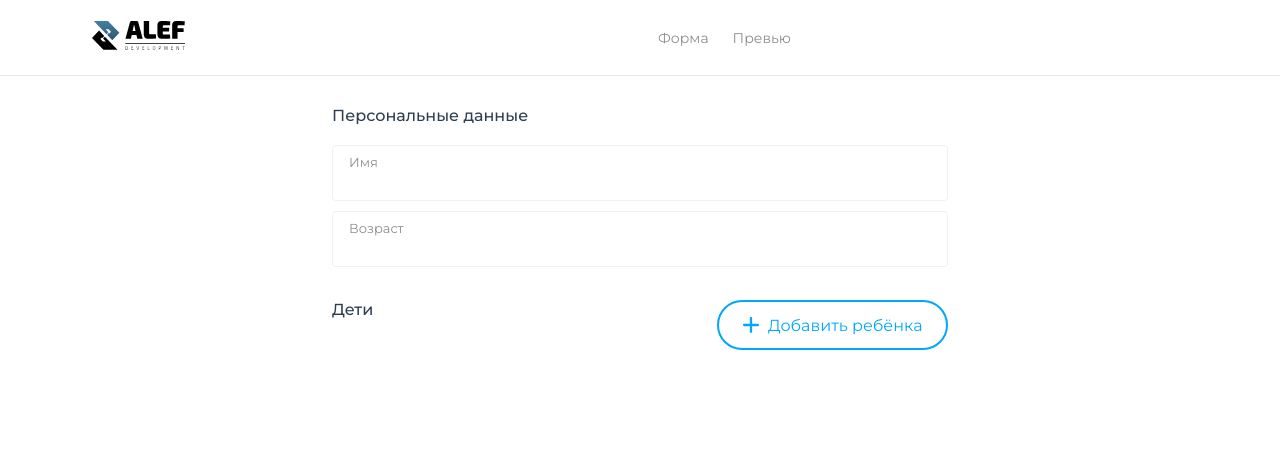
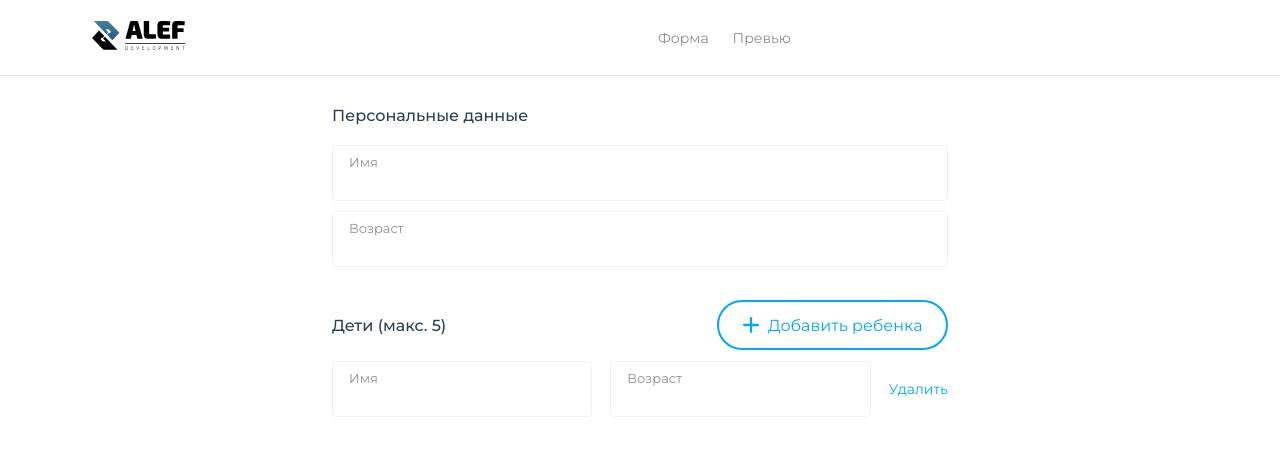
Before and after one commit to Decronus/alef-test-task, a Vue app: page / in a window 1280 px wide. Shown: the top 456 px of the page. Built offline with nearby package versions, Linux system fonts and the light colour scheme.

Commit message:
add child

```diff
--- /dev/null
+++ b/src/components/AddChildComp.vue
@@ -0,0 +1,32 @@
+<template>
+    <div class="add-child-wrap">
+        <input-comp placeholder="Имя" />
+        <input-comp placeholder="Возраст" :onlyNumbers="true" />
+        <p>Удалить</p>
+    </div>
+</template>
+
+<script>
+import InputComp from "./InputComp.vue";
+export default {
+    components: { InputComp },
+    name: "add-child-comp",
+};
+</script>
+
+<style>
+.add-child-wrap {
+    display: flex;
+    align-items: center;
+    gap: 18px;
+}
+
+.add-child-wrap > p {
+    color: #01a7fd;
+    cursor: pointer;
+}
+
+.add-child-wrap > p:hover {
+    color: #76d1ff;
+}
+</style>
--- a/src/components/HeaderComp.vue
+++ b/src/components/HeaderComp.vue
@@ -116,4 +116,9 @@ export default {
     gap: 24px;
     color: #8d8d8d;
 }
+
+.header-menu-wrap p:hover {
+    color: #01a7fd;
+    cursor: pointer;
+}
 </style>
--- a/src/components/buttons/AddBtnComp.vue
+++ b/src/components/buttons/AddBtnComp.vue
@@ -24,4 +24,8 @@ export default {
     align-items: center;
     gap: 7.5px;
 }
+
+.add-btn-wrap:hover {
+    border: 2px solid #76d1ff;
+}
 </style>
--- a/src/pages/MainPage.vue
+++ b/src/pages/MainPage.vue
@@ -10,9 +10,10 @@
 
         <div class="children-wrap">
             <div class="children-header-and-btn">
-                <h3>Дети</h3>
-                <add-btn-comp>Добавить ребёнка</add-btn-comp>
+                <h3 class="children-header">Дети (макс. 5)</h3>
+                <add-btn-comp>Добавить ребенка</add-btn-comp>
             </div>
+            <add-child-comp />
         </div>
     </div>
 </template>
@@ -20,12 +21,14 @@
 <script>
 import InputComp from "@/components/InputComp.vue";
 import AddBtnComp from "@/components/buttons/AddBtnComp.vue";
+import AddChildComp from "@/components/AddChildComp.vue";
 
 export default {
     name: "main-page",
     components: {
         InputComp,
         AddBtnComp,
+        AddChildComp,
     },
     data() {
         return {
@@ -52,5 +55,11 @@ export default {
 .children-header-and-btn {
     display: flex;
     justify-content: space-between;
+    align-items: center;
+    margin-bottom: 11px;
+}
+
+.children-header {
+    margin-bottom: 0;
 }
 </style>
```
